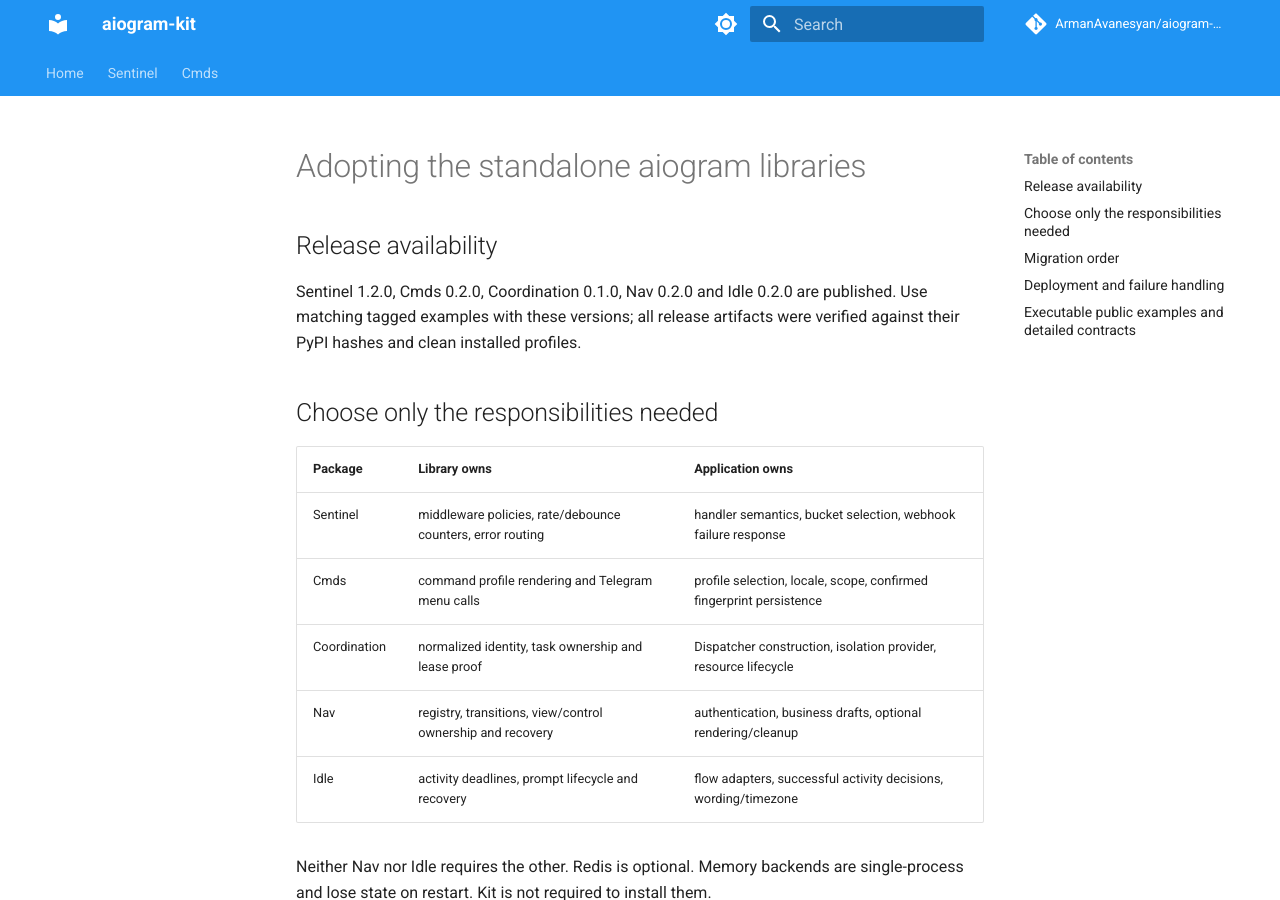
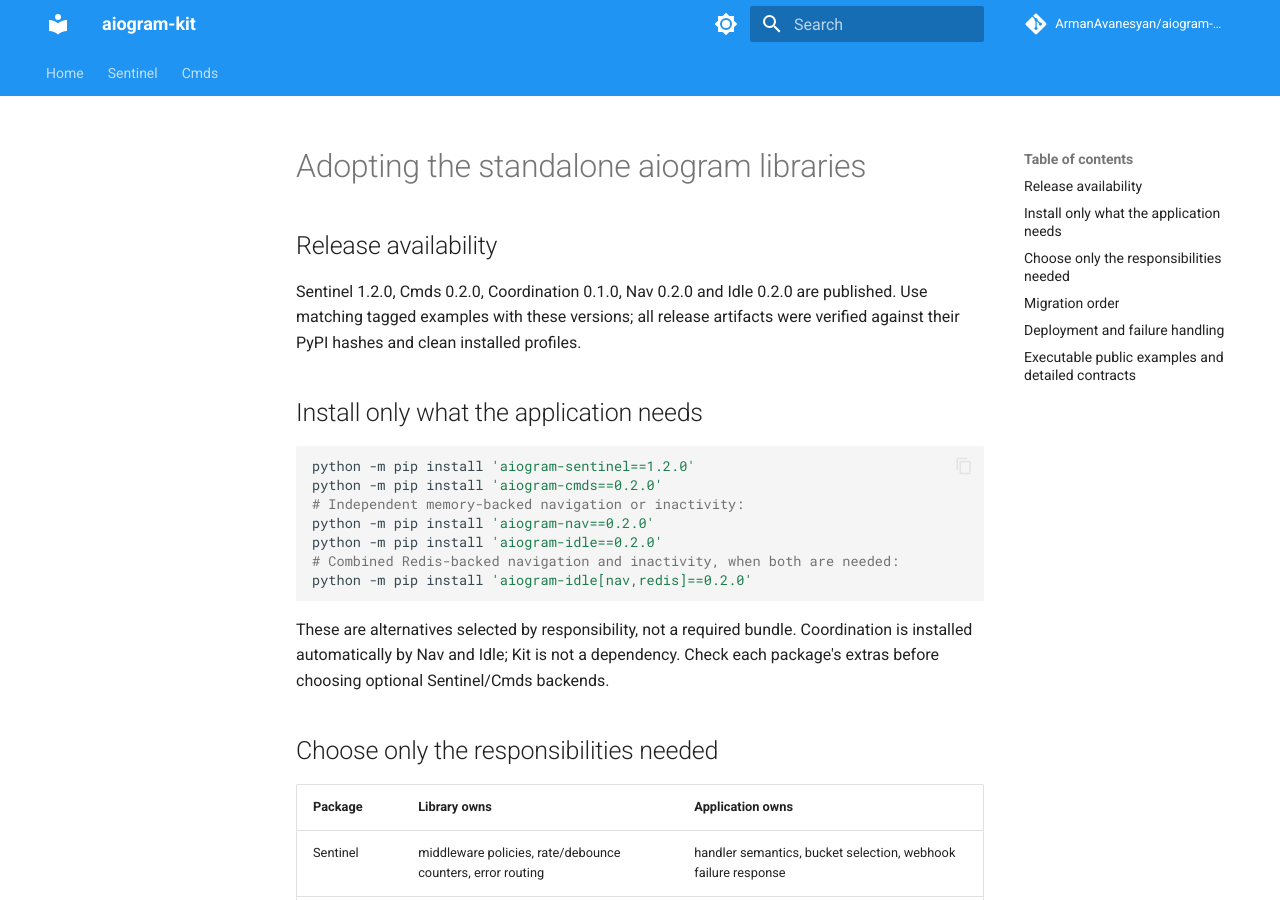
Before and after one commit to ArmanAvanesyan/aiogram-sentinel, an MkDocs documentation site: the page built from docs/design/application-migration-guide.md, in a window 1280 px wide and 900 px high. Built offline with MkDocs 1.6.1 and Material for MkDocs 9.7.7, drawn with Linux system fonts in a browser that asks for light colours; comment, search, counter and statistics services are not loaded.

Commit message:
docs: add pinned standalone installation recipes

````diff
--- a/docs/design/application-migration-guide.md
+++ b/docs/design/application-migration-guide.md
@@ -5,6 +5,22 @@
 Sentinel 1.2.0, Cmds 0.2.0, Coordination 0.1.0, Nav 0.2.0 and Idle 0.2.0
 are published. Use matching tagged examples with these versions; all release
 artifacts were verified against their PyPI hashes and clean installed profiles.
+
+## Install only what the application needs
+
+```sh
+python -m pip install 'aiogram-sentinel==1.2.0'
+python -m pip install 'aiogram-cmds==0.2.0'
+# Independent memory-backed navigation or inactivity:
+python -m pip install 'aiogram-nav==0.2.0'
+python -m pip install 'aiogram-idle==0.2.0'
+# Combined Redis-backed navigation and inactivity, when both are needed:
+python -m pip install 'aiogram-idle[nav,redis]==0.2.0'
+```
+
+These are alternatives selected by responsibility, not a required bundle.
+Coordination is installed automatically by Nav and Idle; Kit is not a dependency.
+Check each package's extras before choosing optional Sentinel/Cmds backends.
 
 ## Choose only the responsibilities needed
 
````
